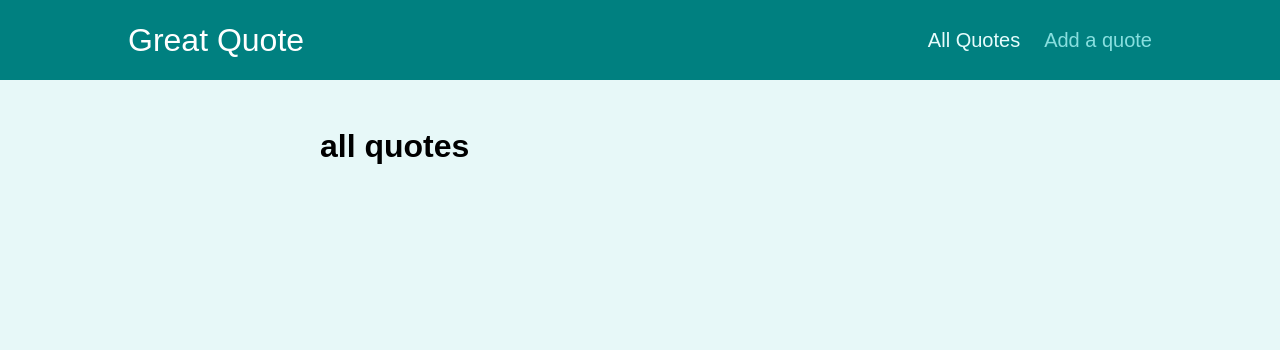
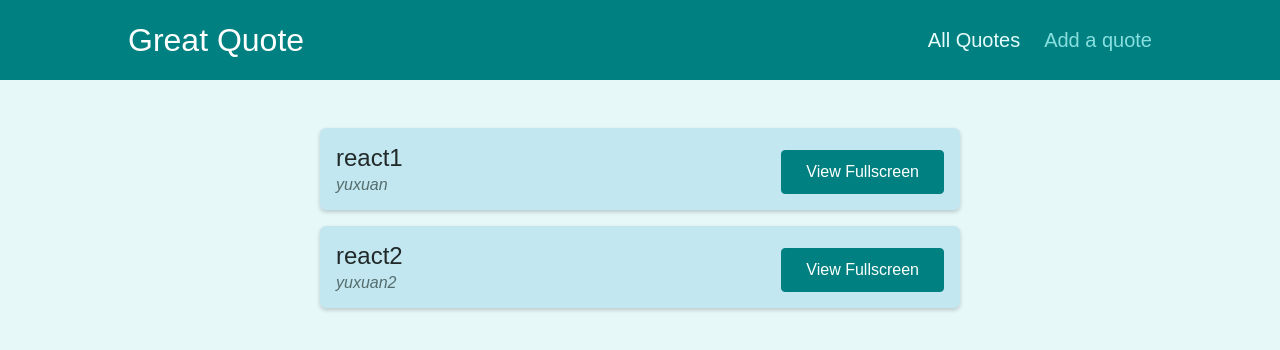
Before and after one commit to ppalladio/Quotes-Routes, a React (Create React App) app: page /quotes in a window 1280 px wide. Shown: the top 350 px of the page. Built offline with nearby package versions, Linux system fonts and the light colour scheme.

Commit message:
dummy data for AllQuotes and NewQuote

```diff
--- a/src/components/quotes/QuoteForm.js
+++ b/src/components/quotes/QuoteForm.js
@@ -1,7 +1,7 @@
 import { useRef } from 'react';
 
-import Card from '../ui/Card';
-import LoadingSpinner from '../ui/LoadingSpinner';
+import Card from '../UI/Card';
+import LoadingSpinner from '../UI/LoadingSpinner';
 import classes from './QuoteForm.module.css';
 
 const QuoteForm = (props) => {
--- a/src/pages/AllQuotes.js
+++ b/src/pages/AllQuotes.js
@@ -1,5 +1,16 @@
+import QuoteList from '../components/quotes/QuoteList'
+
+const init = [
+    {
+        id: 'q1',
+        author: 'yuxuan',
+        text: 'react1',
+    },
+    { id: 'q2', author: 'yuxuan2', text: 'react2' },
+];
+
 const AllQuotes = () => {
-    return <h1> all quotes</h1>
-}
+    return <QuoteList quotes={init} />
+};
 
 export default AllQuotes;
--- a/src/pages/NewQuote.js
+++ b/src/pages/NewQuote.js
@@ -1,10 +1,9 @@
-
+import QuoteForm from '../components/quotes/QuoteForm';
 const NewQuote = () => {
-
+    const addQuoteHandler = (quoteData) => {};
     return (
         <>
-            <h1> new quote</h1>
-
+            <QuoteForm onAddQuote={addQuoteHandler} />
         </>
     );
 };
```
Also changed, not shown: 1 other file (tests, documents, lock files or other folders).
